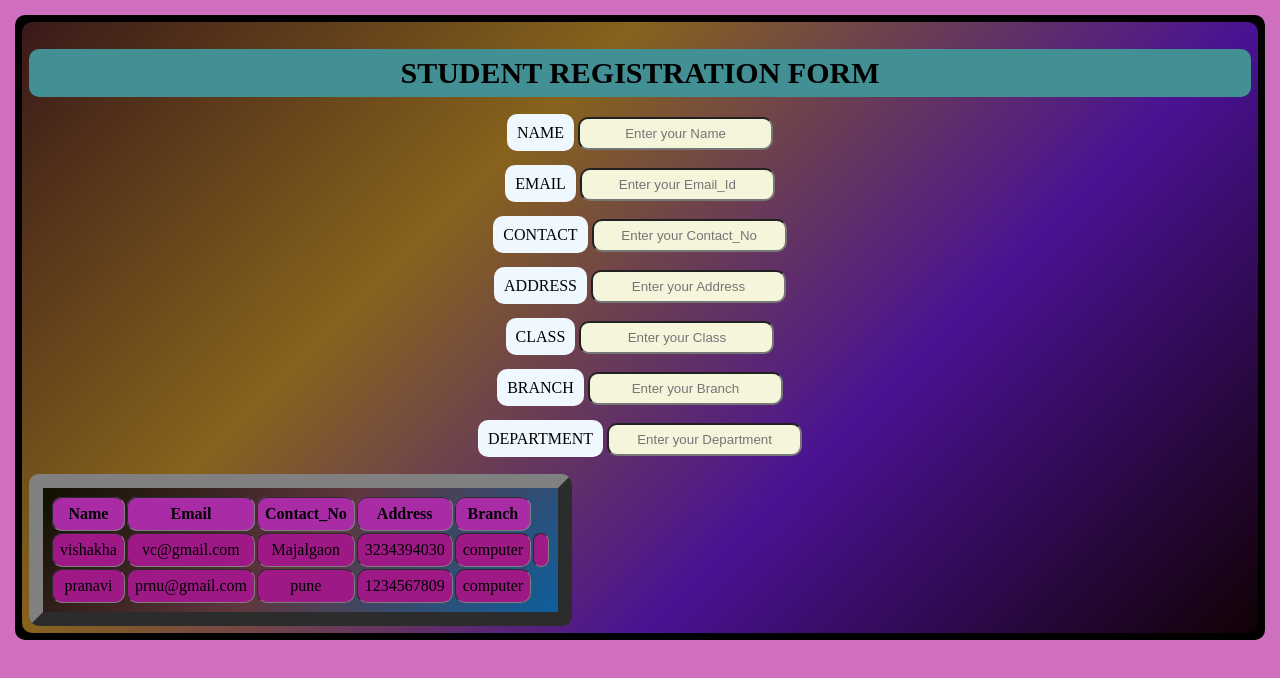
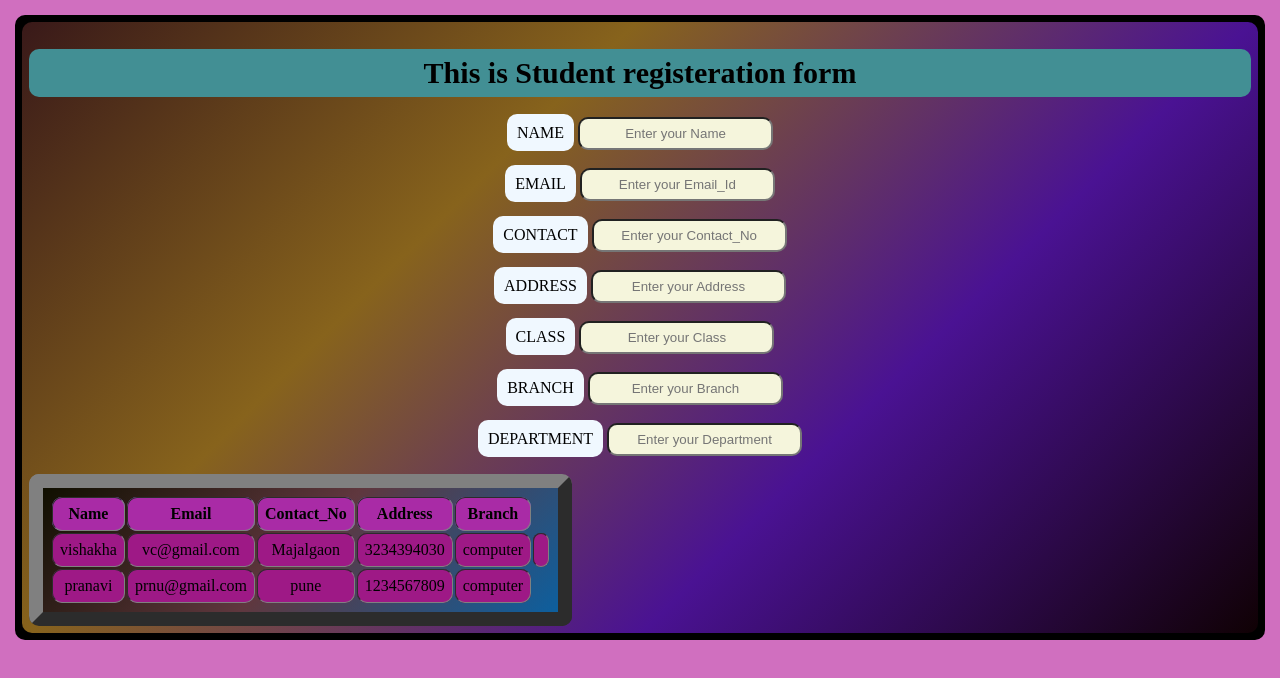
Before and after one commit to chinchpurkarvishakha/vishakhac, a plain HTML site: page index.html in a window 1280 px wide. Drawn offline with Linux system fonts and the light colour scheme.

Commit message:
changed heading line

```diff
--- a/index.html
+++ b/index.html
@@ -8,7 +8,8 @@
 </head>
 <body>
     <form action="">
-        <h1>STUDENT REGISTRATION FORM</h1>
+        <h1>This is Student registeration form</h1>
+        <!-- <h1>STUDENT REGISTRATION FORM</h1> -->
         <label for="name">NAME</label>
         <input type="text" name="" id="name" placeholder="Enter your Name"><br>
         <br>
```
